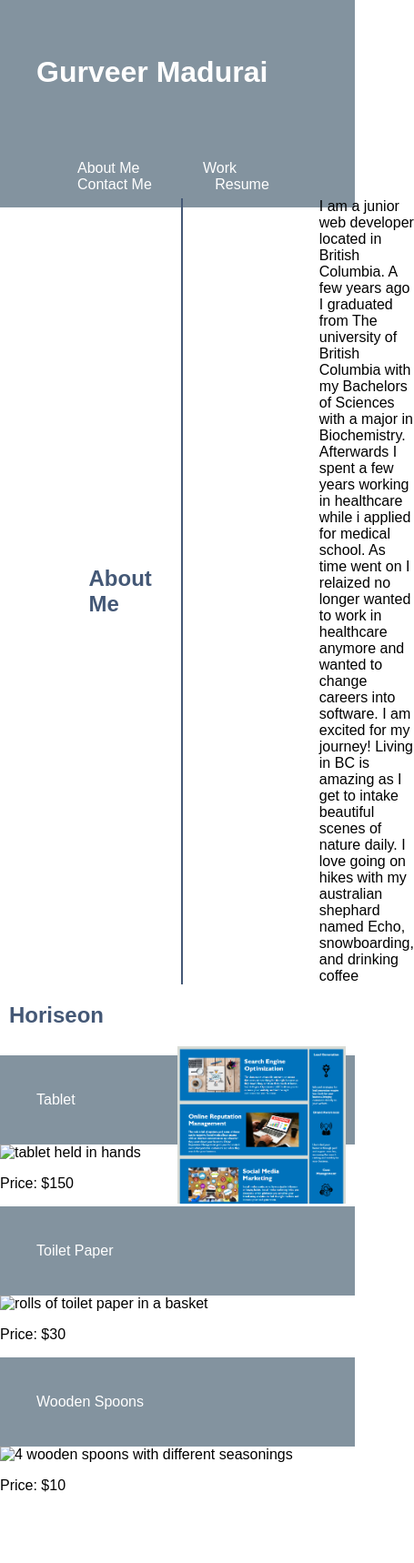
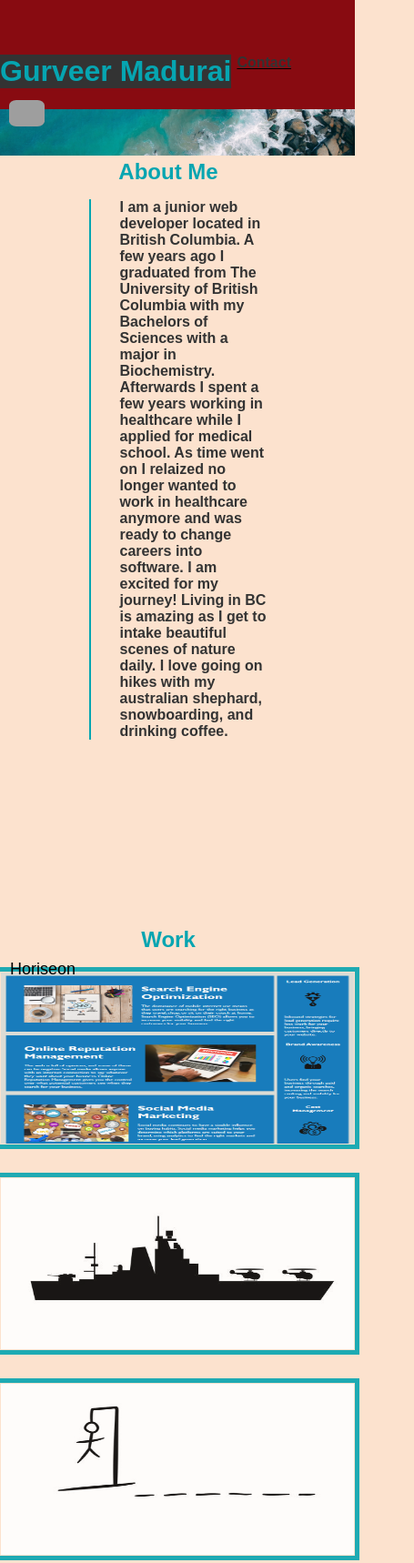
Before and after one commit to gurverm/my-portfolio, a plain HTML site: page practice.html in a window 390 px wide. Shown: the top 1718 px of the page at 91% size, 455 px wide, since content can reach past the window. Before the commit the page ends 1658 px from the top, so only its background shows below. Drawn offline with Linux system fonts and the light colour scheme; grey boxes are pictures that could not be loaded.

Commit message:
ReadMe edited

```diff
--- a/assets/CSS/style.css
+++ b/assets/CSS/style.css
@@ -87,7 +87,7 @@ body {
     flex-direction: column;
     align-items: center;
     flex-wrap: wrap;
-    justify-content: space-around;
+    justify-content: flex-end;
     flex:1 0 0;
   }
 
@@ -126,5 +126,21 @@ body {
   @media (max-width: 768px) {
     header {
       text-align: center;
+      background: #880b11;
     }
   }
+
+
+  /* Large smartphones - navbar changes color */
+  @media screen and (max-width: 768px) {
+    nav {
+      background-color: #880b11;
+    }
+  }
+
+  /* Small smartphones - image placeholders change color */
+  @media screen and (max-width: 576px) {
+    .application img {
+      border:thick solid #ff8ae6;
+    }
+  }
--- a/practice.css
+++ b/practice.css
@@ -1,107 +1,170 @@
 * {
   box-sizing: border-box;
+  margin: 0px;
+  padding: 0;
+  font-family: Arial, Helvetica, sans-serif;
 }
-
-  body {
-    font-family: Arial;
-    margin: 0;
+body{
+  background-color: #fce2ce;
+}
+:root {
+  --mainFontColor:#333;
+  --mainBlue:#06a5b1
 }
 
 header {
-    padding: 40px;
-    text-align: left;
-    background: #83939F;
-    color: #fff;
+  background-color: var(--mainBlue);
+  padding: 60px;
 }
 
-  h2 {
-    color: #445876
+.headerBox {
+  background-color: var(--mainFontColor);
+  color: var(--mainBlue);
+  position: absolute;
+  left: 0px;
 }
-  /*
-  What happens when we set the display property to flex?
-  The flex container becomes flexible
-  */
-  nav {
+header img {
+  max-width: 10%;
+  height: auto;
+  border-radius: 20%;
+  position: absolute;
+  left: 10px;
+  top: 110px;
+}
+nav ul {
   display: flex;
-    background-color: #83939F;
+  justify-content: center;
+  list-style: none;
+  padding: 0;
+  float: right;
 }
 
-  nav a {
-    color: #fff;
-    padding: 14px 20px;
+nav ul li {
+  margin: 0 10px;
+  text-decoration: underline;
+}
+
+nav ul li a {
   text-decoration: none;
-    text-align: center;
+  color: var(--mainFontColor);
+  font-weight: bold;
 }
-  nav ul li {
-    display: inline-block;
-    margin-left: 25px;
-    color: #b60707;
+
+.headerImage {
+  width: auto;
+
 }
-  .about {
+.headerImage img{
+  width: 100%;
+  overflow: hidden;
+}
+
+
+
+.container,.containerTwo,.containerThree {
   margin: 0 auto;
   display: flex;
+  flex: 1 0 0;
   align-items: center;
   width: 50%;
   height: 100vh;
 }
 
-  .about h2 {
-    margin-right: 2rem;
+h1 {
+  margin-right: 20px;
+  color: var(--mainBlue)
 }
 
-  .about p {
-    border-left: 2px solid #445876;
-    padding-left: 150px;
+p, .containerImage img, .container ul  {
+  border-left: 2px solid var(--mainBlue);
+  padding-left: 2rem;
+  margin: 16px 0px;
+  color: var(--mainFontColor);
+  font-weight: bold;
+}
 
+.containerImage{
+  position: relative;
+  display: flex;
+  flex-wrap: wrap;
+  flex-direction: column;
 }
-  .about {
 
+.containerTitle{
+  position: absolute;
+  top: 8px;
+  left: 16px;
+  font-size: 18px;
+}
+
+.containerImage img{
+  display: flex;
+  flex-wrap: wrap;
+  flex-direction: row;
+  width: 400px;
+  height: 200px;
+  margin-bottom: 10px;
+  padding: 1px;
+  border: thick solid var(--mainBlue);
+  }
+
+  .containerImage:first-child img {
+    display: flex;
+    flex-wrap: wrap;
+    flex-direction: row;
+    width: 520px;
+    height: 500px;
+    margin-bottom: 10px;
+    padding: 1px;
+    border: thick solid var(--mainBlue);
+  }
+
+/* I attempted various changes to the flexbox properies of my code. However, I could not get the images to align in two columns. I also could not select the first child image and enlarge it in comparison to the others */
+
+
+
+
+
+
+
+
+
+
+
+
+  .container img,.containerTwo img ,.containerThree img:hover {
+    opacity: 0.9;
   }
 
 
-  /*
-  What does the justify-content property do?
-  It is used to align the flex items; in our case, the product cards
-  */
-  .products {
-    flex: 4;
-    background-color: #fff;
-    padding: 20px;
+
+.containerThree ul {
+  list-style: none;
+  float: right;
+  justify-content: center;
   display: flex;
-    flex-wrap: wrap;
-    justify-content: center;
 }
 
-  .containerLarge {
-
-    padding: 10px;
-    flex: 0 0 200px;
+.containerThree ul li {
+  margin: 0 10px;
+  text-decoration: underline;
 }
 
-  .containerLarge img {
-    width: 50%;
-    float: right;
-    display: flex;
-    flex-wrap: wrap;
+@media (max-width: 768px) {
+  header,nav,main {
+    text-align: center;
+    background: #880b11;
+  }
 }
 
-  /*
-  What does the flex-direction property define?
-  It defines in which direction the container wants to stack the flex items
-  What is it doing here?
-  We are telling the main body and navbar to stack vertically in a column
-  */
 @media screen and (max-width: 768px) {
-    main,
   nav {
+    background-color: #880b11;
+  }
+}
+
+@media screen and (max-width: 576px) {
+  .container,.containerTwo,.containerThree {
     flex-direction: column;
   }
 }
-
-
-  footer {
-    padding: 20px;
-    text-align: center;
-    background: #13293d;
-    color: #fff;
-  }
--- a/practice.html
+++ b/practice.html
@@ -1,71 +1,61 @@
 <!DOCTYPE html>
-<html>
+<html lang="en">
 <head>
+  <meta charset="UTF-8">
+  <meta http-equiv="X-UA-Compatible" content="IE=edge">
+  <meta name="viewport" content="width=device-width, initial-scale=1.0">
   <title>Gurveer Madurai | Portfolio</title>
-    <meta charset="UTF-8" />
-    <meta name="viewport" content="width=device-width, initial-scale=1" />
-    <link rel="stylesheet" type="text/css" href="practice.css" />
+  <link rel="stylesheet" href="practice.css">
 </head>
 <body>
-
-    <header>
-      <h1>Gurveer Madurai</h1>
-
-    </header>
-
+  <header class="header">
+    <h1 class="headerBox">Gurveer Madurai</h1>
+    <img src="./assets/images/circlegurv.png" alt="Developers Avatar">
     <nav>
       <ul>
-            <li>
-                 <a href="#about">About Me</a>
-            </li>
-            <li>
-                 <a href="#work">Work</a>
-            </li>
-            <li>
-                 <a href="#contact">Contact Me</a>
-            </li>
-            <li>
-                 <a href="#resume">Resume</a>
-             </li>
+        <li><a href="#about">About</a></li>
+        <li><a href="#work">Work</a></li>
+        <li><a href="#contact">Contact</a></li>
       </ul>
     </nav>
+  </header>
+  <figure class="headerImage">
+    <img src="./assets/images/oceanHeader.jpg" alt="Aquatic animals in the water">
+  </figure>
 
-    <main>
-
-      <div class="container">
-        <div class="about" id="about">
-            <h2>About Me</h2>
-            <p>I am a junior web developer located in British Columbia. A few years ago I graduated from The university of British Columbia with my Bachelors of Sciences with a major in Biochemistry. Afterwards I spent a few years working in healthcare while i applied for medical school. As time went on I relaized no longer wanted to work in healthcare anymore and wanted to change careers into software. I am excited for my journey! Living in BC is amazing as I get to intake beautiful scenes of nature daily. I love going on hikes with my australian shephard named Echo, snowboarding, and drinking coffee</p>
+<section>
+  <div class="container" id="about">
+    <h1>About Me</h1>
+    <p>I am a junior web developer located in British Columbia. A few years ago I graduated from The University of British Columbia with my Bachelors of Sciences with a major in Biochemistry. Afterwards I spent a few years working in healthcare while I applied for medical school. As time went on I relaized no longer wanted to work in healthcare anymore and was ready to change careers into software. I am excited for my journey! Living in BC is amazing as I get to intake beautiful scenes of nature daily. I love going on hikes with my australian shephard, snowboarding, and drinking coffee.</p>
   </div>
-        <div class="work">
-            <div class="containerLarge">
-            <h2>Horiseon</h2>
-            <img src="./assets/images/Horiseon.png" alt="Project Application" />
+    <div class="containerTwo" id="work">
+      <h1>Work</h1>
+      <div class="containerImage">
+      <a href="https://gurverm.github.io/challenge-01/"><img src="./assets/images/Horiseon.png" alt="Developer application 1"></a>
+      <div class="containerTitle">Horiseon</div>
+      <a href="https://www.istockphoto.com/vector/single-of-silhouettes-of-warships-for-design-and-gm1332740771-415502449"><img src="./assets/images/battleshipstock.jpg" alt="A black battleship" /></a>
+      <a href="https://stock.adobe.com/search?k=hangman&asset_id=248961156"><img src="./assets/images/hangman.jpeg" alt="Stickman hanging" /></a>
+      <a href="https://www.dreamstime.com/editorial-image-pac-man-his-enemies-game-theme-vector-illustration-retro-computer-game-pinky-blinky-inky-clyde-characters-image59836450"><img src="./assets/images/pacman.jpeg" alt="Pacman chasing four ghosts" /></a>
+      <a href="https://en.wikipedia.org/wiki/Super_Mario"><img src="./assets/images/mario.png" alt="Super Mario written in colored block letters" /></a>
     </div>
 
-            <section class="project">
-            <header>Tablet</header>
-            <img src="./assets/images/tablet.jpg" alt="tablet held in hands" />
-            <p>Price: $150</p>
+  <!-- Since I do not have any applications made, I simply linked the source of where the images can be found. I will update this with applications as the course goes on  -->
 </section>
-            <section class="project">
-            <header>Toilet Paper</header>
-            <img
-                src="./assets/images/toilet-paper.jpg"
-                alt="rolls of toilet paper in a basket"
-            />
-            <p>Price: $30</p>
+
+
+
+
+
+
+
+<div class="containerThree" id="contact">
+  <h1>Contact</h1>
+  <ul>
+    <li><pre>+1 (778) 363-6885</pre></li>
+    <li>maduraigurveer@gmail.com</li>
+    <a href="https://github.com/gurverm"><li>Github</li></a>
+  </ul>
+</div>
 </section>
-            <section class="project">
-            <header>Wooden Spoons</header>
-            <img
-                src="./assets/images/wooden-spoons.jpg"
-                alt="4 wooden spoons with different seasonings"
-            />
-            <p>Price: $10</p>
-            </section>
-        </div>
-      </div>
-    </main>
 </body>
 </html>
```
Also changed, not shown: index.html (+1 -1 lines), assets/images/oceanHeader.jpg (added), 1 other file. Lines whose indentation alone changed are shown as unchanged.
